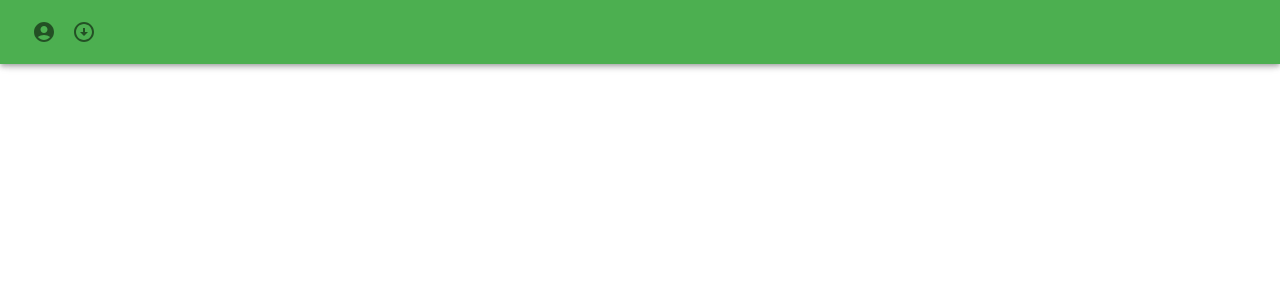
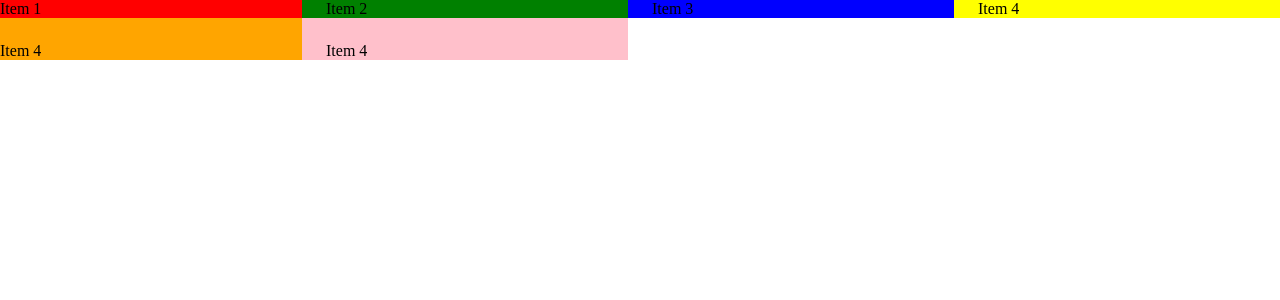
Before and after one commit to ShehabTaher/material-ui-tutorial, a React (Create React App) app: page / in a window 1280 px wide. Shown: the top 300 px of the page. Built offline with nearby package versions, Linux system fonts and the light colour scheme.

Commit message:
Add Grid Section

```diff
--- a/src/App.js
+++ b/src/App.js
@@ -27,6 +27,7 @@ import ValidationComponent from './sectionFive/ValidationComponent'
 import DataGridComponent from './sectionSix/DataGridComponent'
 import ThemeProviderComponent from './sectionSeven/ThemeProviderComponent'
 import IconComponent from './sectionEight/IconComponent'
+import GridComponent from './sectionNine/GridComponent'
 
 function App() {
   return (
@@ -58,7 +59,8 @@ function App() {
       {/* <ValidationComponent /> */}
       {/* <DataGridComponent /> */}
       {/* <ThemeProviderComponent /> */}
-      <IconComponent />
+      {/* <IconComponent /> */}
+      <GridComponent />
     </div>
   )
 }
--- /dev/null
+++ b/src/sectionNine/GridComponent.js
@@ -0,0 +1,84 @@
+import { Box, Grid } from '@mui/material'
+
+const GridComponent = () => {
+  return (
+    <Box>
+      {/*
+    => Grid : - Based on 12-Column Grid Layout
+              - Used for responsive layout across different screen sizes
+              - have container and items
+    ==> properties : spacing and breakpoints to add spacing and columns
+    ==> Additional properties : sx, columns
+    */}
+      <Grid container spacing={3}>
+        <Grid
+          sx={{ background: 'red' }}
+          item
+          xs={10}
+          sm={6}
+          md={4}
+          lg={3}
+          xl={2}
+        >
+          Item 1
+        </Grid>
+        <Grid
+          sx={{ background: 'green' }}
+          item
+          xs={2}
+          sm={6}
+          md={4}
+          lg={3}
+          xl={2}
+        >
+          Item 2
+        </Grid>
+        <Grid
+          sx={{ background: 'blue' }}
+          item
+          xs={6}
+          sm={6}
+          md={4}
+          lg={3}
+          xl={2}
+        >
+          Item 3
+        </Grid>
+        <Grid
+          sx={{ background: 'yellow' }}
+          item
+          xs={6}
+          sm={6}
+          md={4}
+          lg={3}
+          xl={2}
+        >
+          Item 4
+        </Grid>
+        <Grid
+          sx={{ background: 'orange' }}
+          item
+          xs={6}
+          sm={6}
+          md={4}
+          lg={3}
+          xl={2}
+        >
+          Item 4
+        </Grid>
+        <Grid
+          sx={{ background: 'pink' }}
+          item
+          xs={6}
+          sm={6}
+          md={4}
+          lg={3}
+          xl={2}
+        >
+          Item 4
+        </Grid>
+      </Grid>
+    </Box>
+  )
+}
+export default GridComponent
```
Also changed, not shown: 1 other file (tests, documents, lock files or other folders).
